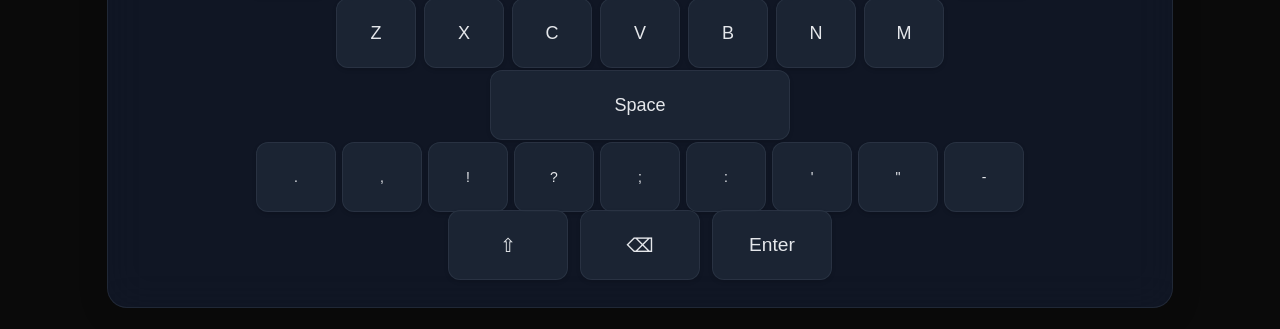
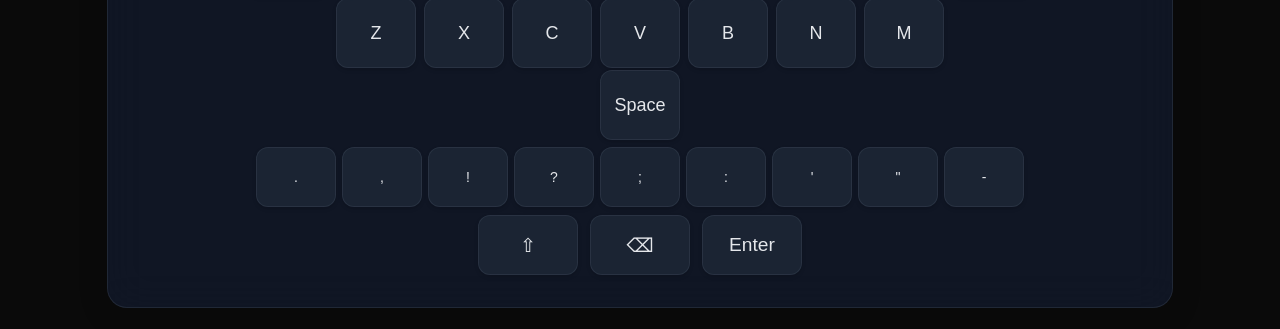
Before and after one commit to roshnibright/visual.ai.ze, a React (Vite) app: page / in a window 1280 px wide. Shown: the part 615-944 px from the top of the page. Built offline with nearby package versions, Linux system fonts and the light colour scheme; no server answers.

Commit message:
some more keyboard changes

```diff
--- a/client/src/components/AccessibleKeyboard.css
+++ b/client/src/components/AccessibleKeyboard.css
@@ -308,8 +308,8 @@
 }
 
 .punctuation-keys .key {
-  width: 45px;
-  height: 45px;
+  min-width: 45px;
+  min-height: 45px;
   font-size: 14px;
   padding: 10px 12px;
 }
@@ -319,8 +319,8 @@
 }
 
 .special-keys .key {
-  width: 100px;
-  height: 60px;
+  min-width: 100px;
+  min-height: 60px;
   font-size: 1.2rem;
 }
 
@@ -333,8 +333,8 @@
   padding: 16px 20px;
   cursor: pointer;
   transition: all 0.2s cubic-bezier(0.4, 0, 0.2, 1);
-  width: 60px;
-  height: 60px;
+  min-width: 60px;
+  min-height: 60px;
   display: flex;
   align-items: center;
   justify-content: center;
@@ -395,18 +395,22 @@
 
 /* Key size variations */
 .key.normal {
-  flex: 1;
-  max-width: 80px;
+  flex: 0 0 auto;
 }
 
 .key.medium {
-  flex: 1.5;
-  max-width: 120px;
+  flex: 0 0 auto;
 }
 
 .key.large {
-  flex: 4;
-  max-width: 300px;
+  flex: 0 0 auto;
+}
+
+/* Override for dynamic sizing */
+.key.dynamic-size {
+  flex: 0 0 auto !important;
+  width: var(--key-width, 60px) !important;
+  height: var(--key-height, 60px) !important;
 }
 
 /* Special styling for space key */
--- a/client/src/components/AccessibleKeyboard.jsx
+++ b/client/src/components/AccessibleKeyboard.jsx
@@ -280,7 +280,7 @@ const AccessibleKeyboard = () => {
     // Calculate width and height multipliers (1.0 to 3.0x)
     const widthMultiplier = Math.max(1.0, Math.min(3.0, keySize));
     const heightMultiplier = Math.max(1.0, Math.min(2.0, keySize));
-    const baseWidth = 60; // Base width in pixels
+    const baseWidth = 80; // Base width in pixels
     const baseHeight = 60; // Base height in pixels
     const calculatedWidth = baseWidth * widthMultiplier;
     const calculatedHeight = baseHeight * heightMultiplier;
@@ -311,10 +311,10 @@ const AccessibleKeyboard = () => {
       <button
         className={`key ${keyInfo.width} ${
           isAccessibleMode ? "accessible" : "regular"
-        } ${className}`}
+        } ${isAccessibleMode ? "dynamic-size" : ""} ${className}`}
         style={{
-          width: `${calculatedWidth}px`,
-          height: `${calculatedHeight}px`,
+          "--key-width": `${calculatedWidth}px`,
+          "--key-height": `${calculatedHeight}px`,
           transition:
             "width 0.3s cubic-bezier(0.4, 0, 0.2, 1), height 0.3s cubic-bezier(0.4, 0, 0.2, 1)",
         }}
```
